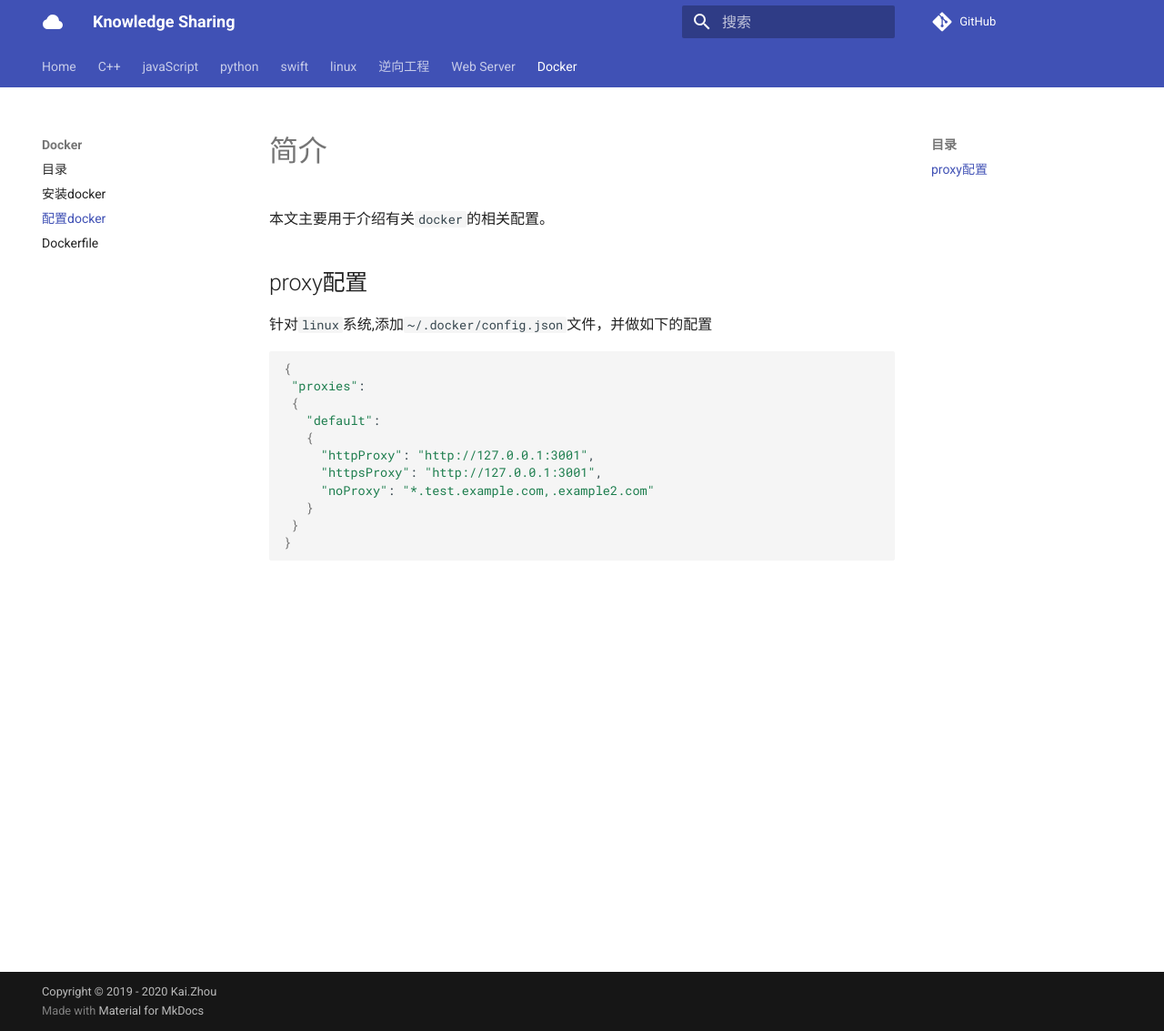
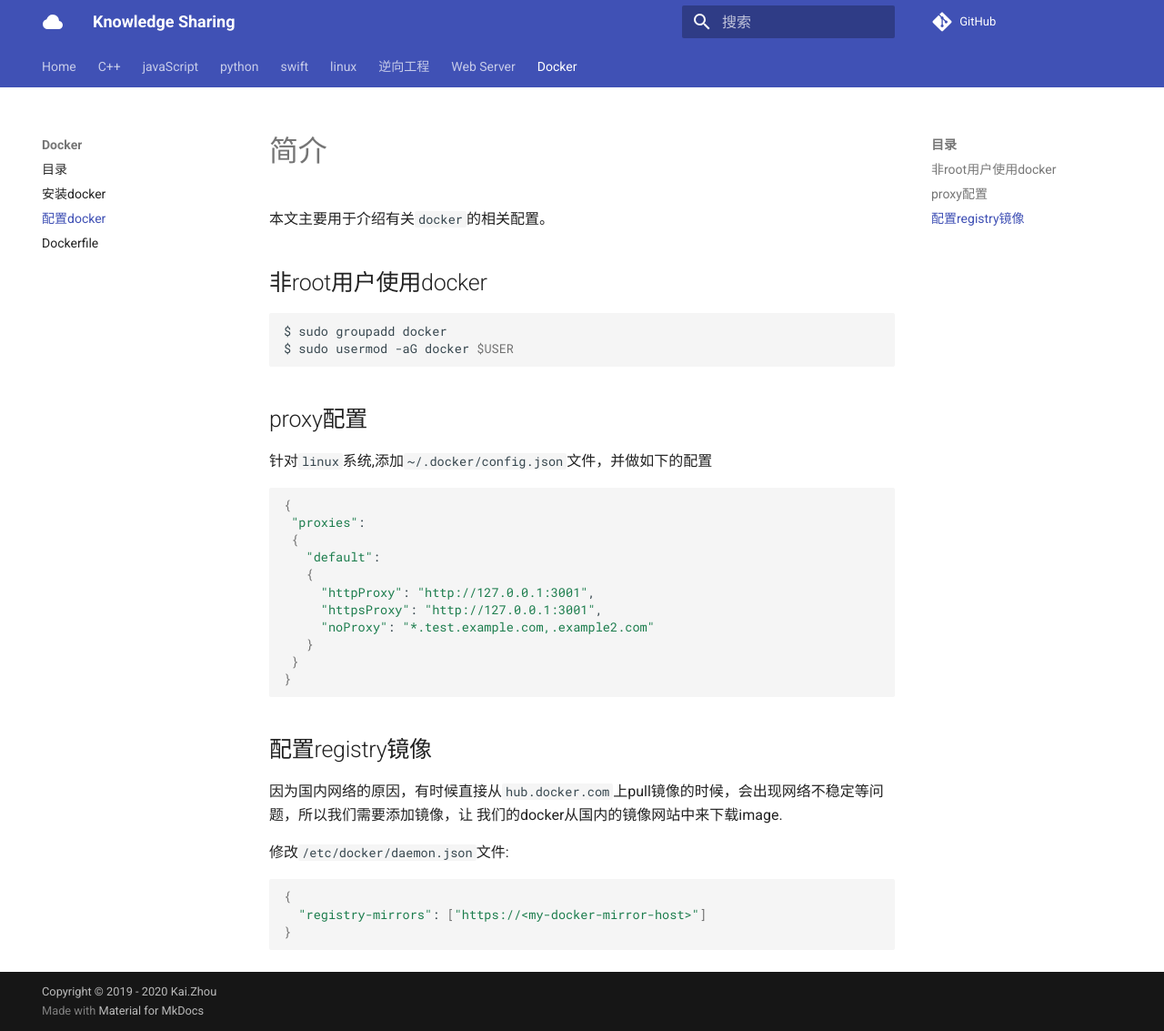
Before and after one commit to zhoukaidev/ks_blog, an MkDocs documentation site: the page built from docs/docker/config.md, in a window 1280 px wide and 1133 px high. Shown: the whole window at 91% size. Built offline with MkDocs 1.6.1 and Material for MkDocs 9.7.7, drawn with Linux system fonts in a browser that asks for light colours; comment, search, counter and statistics services are not loaded.

Commit message:
Update config.md

````diff
--- a/docs/docker/config.md
+++ b/docs/docker/config.md
@@ -1,6 +1,13 @@
 # 简介
 
 本文主要用于介绍有关`docker`的相关配置。
+
+## 非root用户使用docker
+
+```sh
+$ sudo groupadd docker
+$ sudo usermod -aG docker $USER
+```
 
 ## proxy配置
 
@@ -19,3 +26,16 @@
  }
 }
 ```
+
+## 配置registry镜像
+
+因为国内网络的原因，有时候直接从`hub.docker.com`上pull镜像的时候，会出现网络不稳定等问题，所以我们需要添加镜像，让
+我们的docker从国内的镜像网站中来下载image.
+
+修改`/etc/docker/daemon.json`文件:
+
+```sh
+{
+  "registry-mirrors": ["https://<my-docker-mirror-host>"]
+}
+```
````
